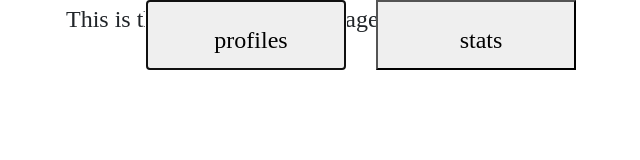
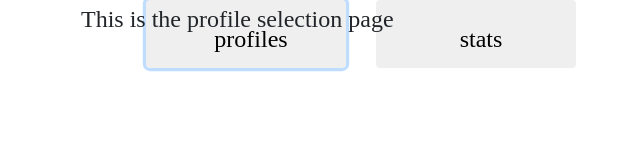
Before and after one commit to evaristoc/foundjob, a plain HTML site: page index.html in a window 1280 px wide. Both pictures are taken after a click on the button "profiles". Shown: the whole page, without its empty margins (274-914 px from the left). Drawn offline with nearby package versions, Linux system fonts and the light colour scheme.

Commit message:
collapsing menu

```diff
--- a/index.html
+++ b/index.html
@@ -17,13 +17,17 @@
   <div class='container entre'>
     <div class='row'>
 <div class='col-sm-6'>
-  <button class='entre-b' id='profiles-b' style='position:absolute;right:0px;'>profiles</button>
+  <button type='button' class='btn entre-b' data-toggle='collapse' data-target='#profiles' id='profiles-b' style='position:absolute;right:0px;'>profiles</button>
 </div>
 <div class='col-sm-6'>
-  <button class='entre-b' id='stats-b' style='position:absolute;left:0px;'>stats</button>
+  <button type='button' class='btn entre-b' id='stats-b' style='position:absolute;left:0px;'>stats</button>
 </div>
 </div>
-<div class='row hidden' id='profiles'>This is the profile selection page</div>
+<div class='row'>
+  <div class='col-sm-12 collapse out' id='profiles'>
+    <p>This is the profile selection page</p>
+  </div>
+</div>
 </div>
 
 
@@ -78,9 +82,9 @@
   font-style: italic;
 }
 
-.hidden{
+/*.hidden{
 display:none;
-}
+}*/
 
 * {
   -webkit-box-sizing: border-box;
@@ -133,8 +137,8 @@ function show_profiles(){
   //$('#profiles').css('display', 'block');
   //$('#profiles').show();
   //$('.lightbox_container').show();
-  console.log('entering show profiles');
-  $('#profiles').removeClass('hidden');
+  //console.log('entering show profiles');
+  //$('#profiles').removeClass('hidden');
 }
 // Hide lightbox
 function hide_profiles(){
```
